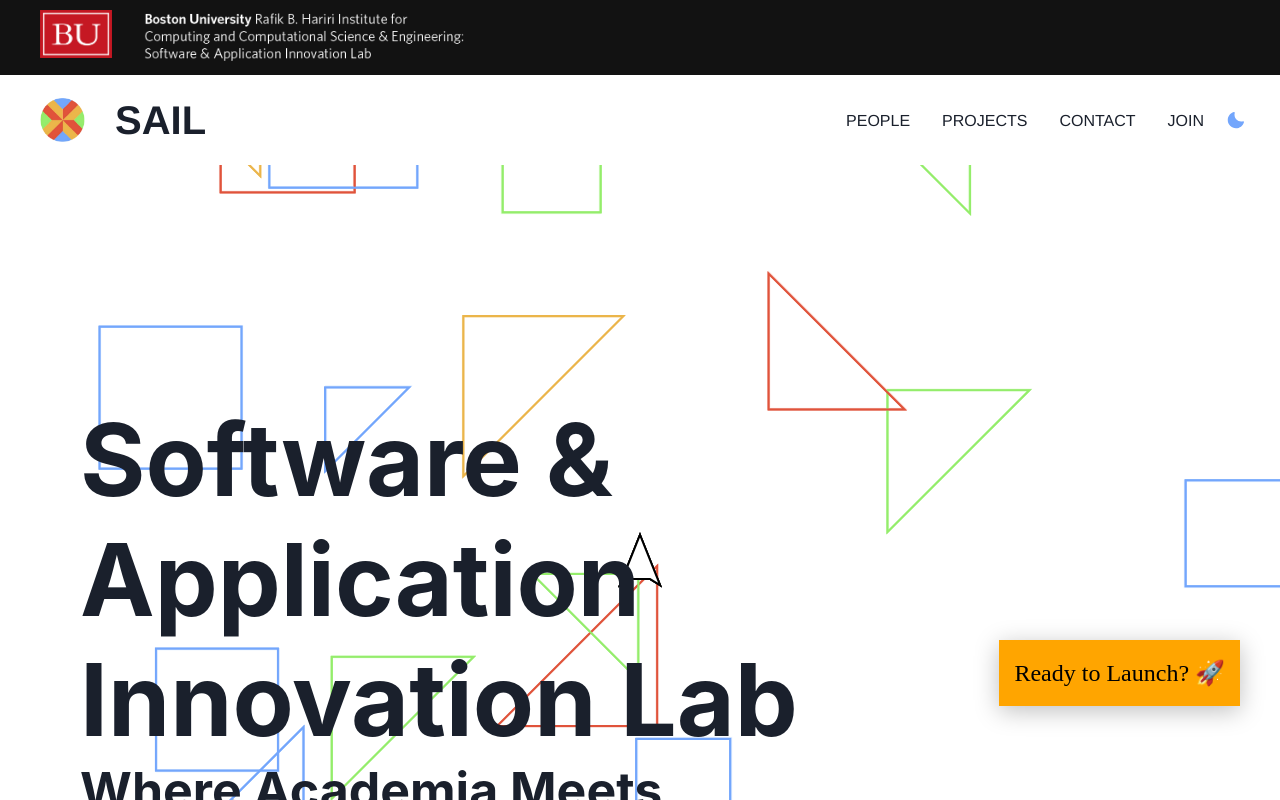
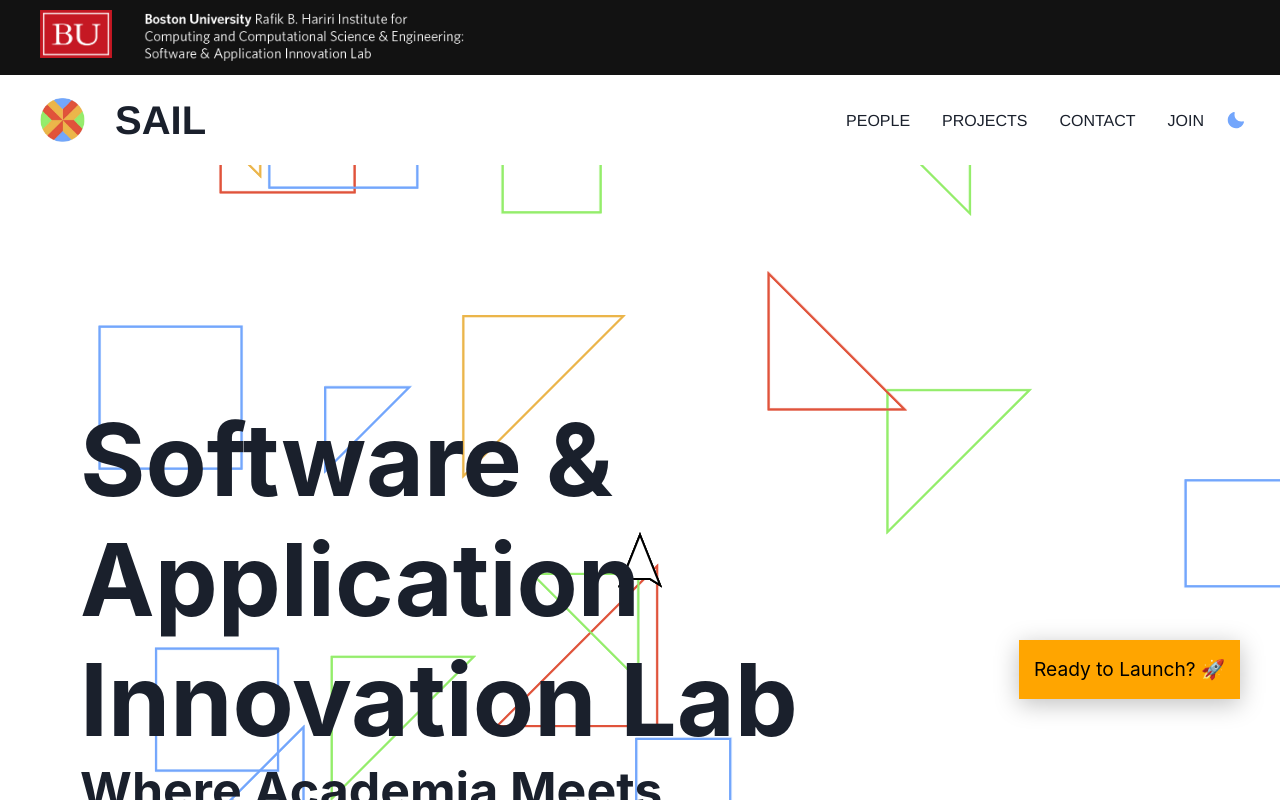
Before and after one commit to hicsail/hicsail.github.io, a React app: page / in a window 1280 px wide. Shown: the top 800 px of the page. Built offline with nearby package versions, Linux system fonts and the light colour scheme; a web font is replaced by a local one.

Commit message:
home page css

```diff
--- a/src/components/ProjectsGrid/ProjectsGrid.tsx
+++ b/src/components/ProjectsGrid/ProjectsGrid.tsx
@@ -1,6 +1,6 @@
 import { Box, Grid, IconButton, Icon, Text } from '@chakra-ui/react';
 import * as React from 'react';
-import { useState } from 'react';
+import { useRef, useState } from 'react';
 import { Card } from '../Card';
 import data from '../../utils/data/data.json';
 import './ProjectsGrid.css';
--- a/src/components/asteroidGame/Reacteroids.js
+++ b/src/components/asteroidGame/Reacteroids.js
@@ -524,9 +524,8 @@ export class Reacteroids extends Component {
       startgame = (
         <div
           style={{
-            // textAlign: 'center',
-            // width: '100%',
-            fontSize: '1.5rem',
+            fontSize: '1.2rem',
+            fontWeight: '600',
             position: 'absolute',
             top: '80vh',
             right: '5vh',
@@ -538,11 +537,8 @@ export class Reacteroids extends Component {
         >
           <button
             style={{
-              // position: 'absolute',
-              // padding: '10px 20px',
               color: this.props.colorMode == 'white' ? '#000000' : '#FFFFFF',
-              // margin: '10px',
-              fontFamily: 'Karbon',
+              fontFamily: 'Graphik,Helvetica,Arial,sans-serif !important',
               cursor: 'pointer',
             }}
             onClick={this.launchShip.bind(this)}
--- a/src/pages/Home.tsx
+++ b/src/pages/Home.tsx
@@ -53,6 +53,13 @@ export const Home: React.FC = () => {
       window.matchMedia('(prefers-color-scheme: dark)').matches
     );
   }
+
+  const handleClickScroll = () => {
+    const element = document.getElementById('about');
+    if (element) {
+      element.scrollIntoView({ behavior: 'smooth' });
+    }
+  };
 
   return (
     <Box width="100%" boxSizing="border-box">
@@ -160,7 +167,7 @@ export const Home: React.FC = () => {
             </Box>
           )}
           <Box gridArea="about" marginBottom="2em">
-            <Heading textStyle="h2" mt="2rem">
+            <Heading textStyle="h2" mt="2rem" id="about">
               About
             </Heading>
             <Text textStyle="paragraph">
```
